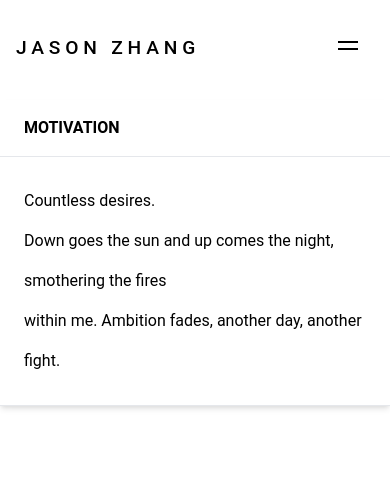
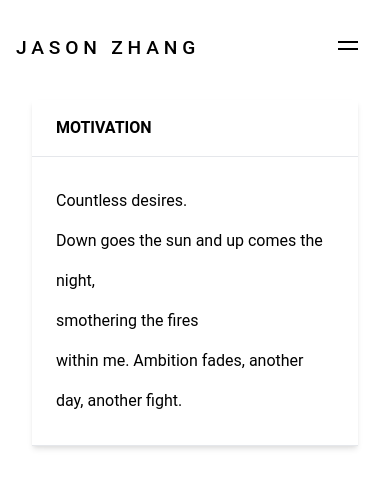
Before and after one commit to Zjjc123/react-portfolio, a React (Create React App) app: page /poems in a window 390 px wide. Shown: the top 488 px of the page. Built offline with nearby package versions, Linux system fonts and the light colour scheme.

Commit message:
Fix Padding

```diff
--- a/src/components/PoemCards.js
+++ b/src/components/PoemCards.js
@@ -2,7 +2,7 @@ import React from 'react'
 
 export default function PoemCards(props) {
     return (
-        <div className="max-w-2xl mx-auto sm:px-6 lg:px-8">
+        <div className="max-w-2xl mx-auto px-8">
             <div className="overflow-hidden shadow-md">
                 <div className="px-6 py-4 bg-white border-b border-gray-200 font-bold uppercase">
                     {props.title}
```
